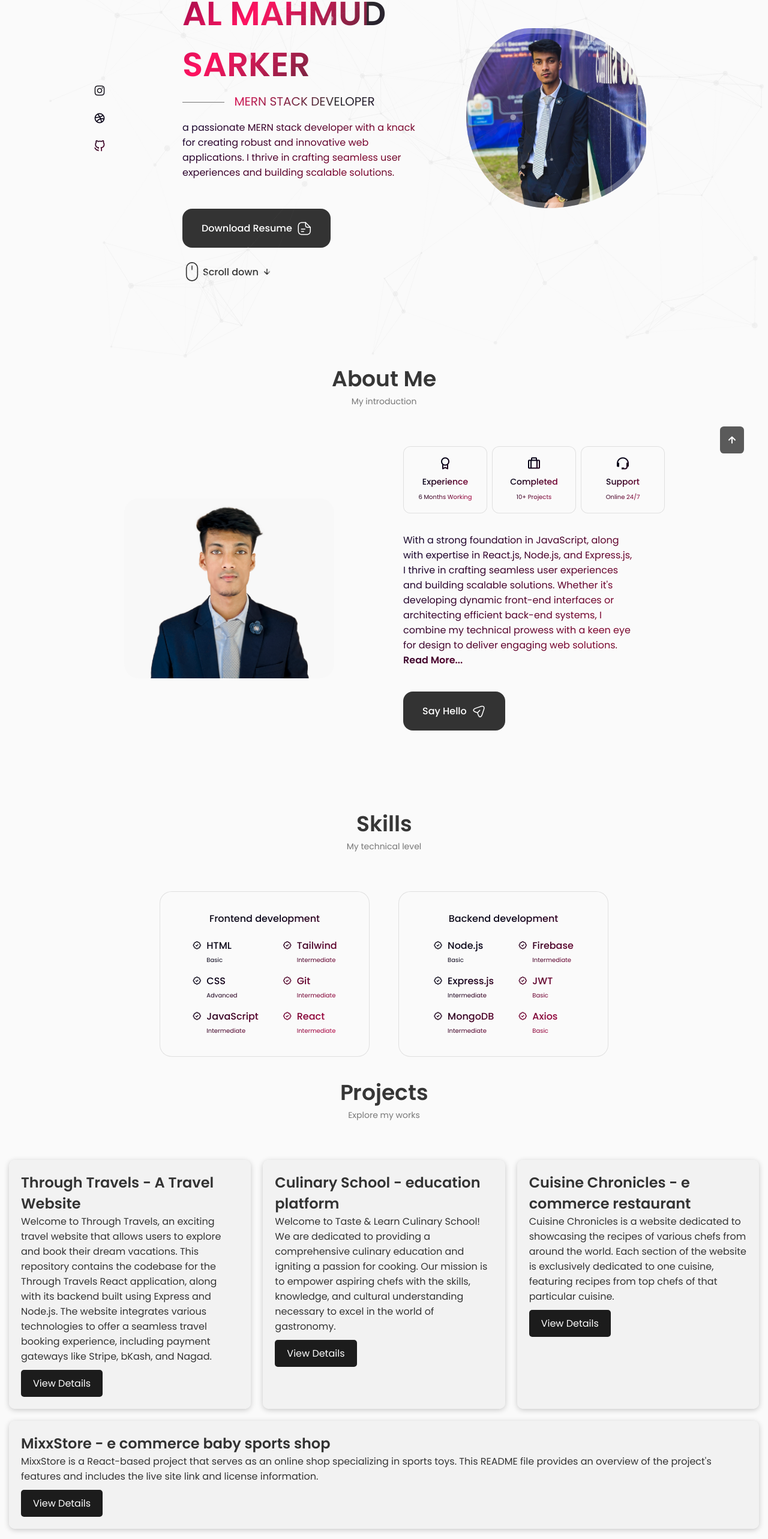
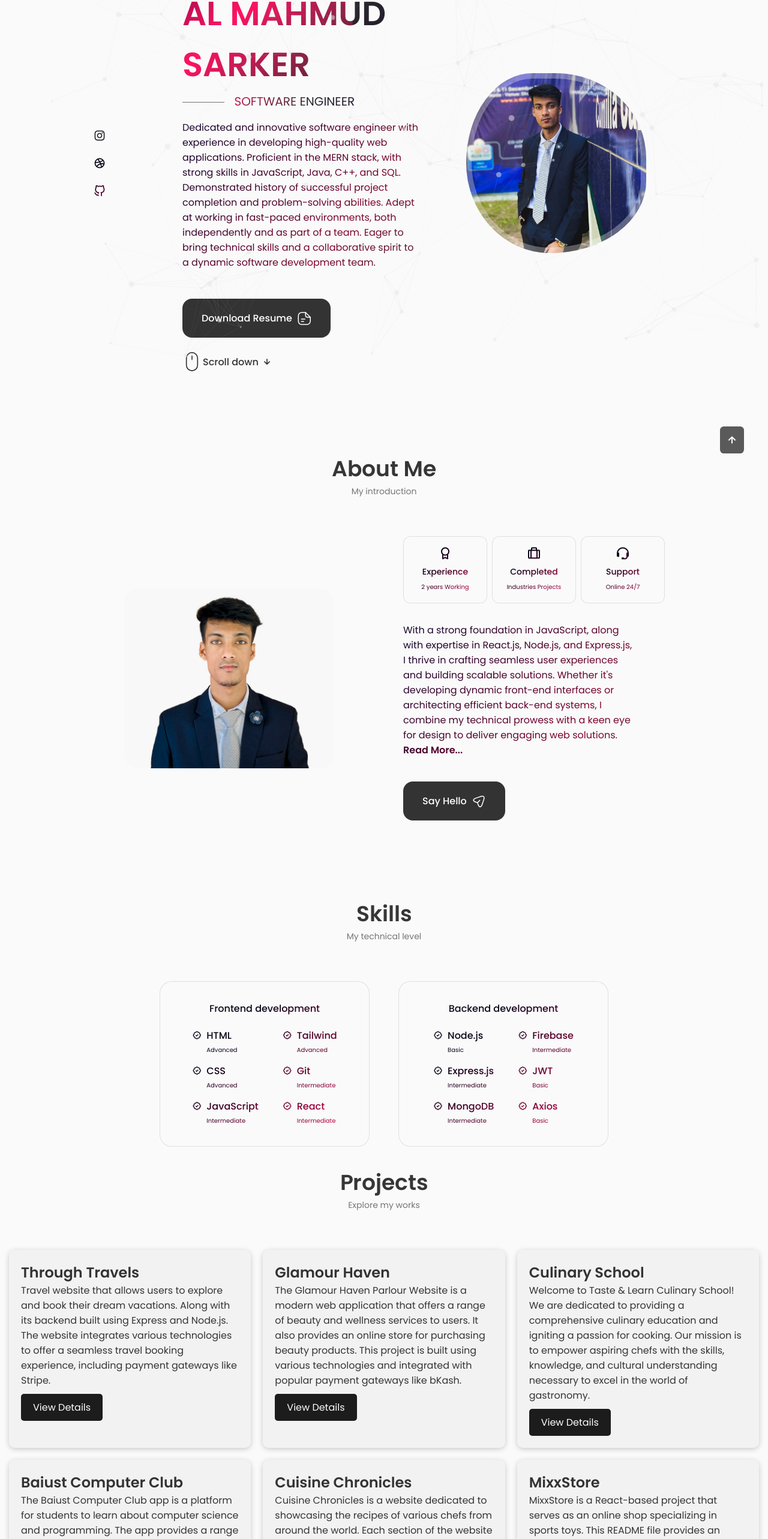
Before and after one commit to almahmudsarker/React-Portfolio, a React (Vite) app: page / in a window 1280 px wide. Shown: the part 204-2770 px from the top of the page at 60% size. Built offline with nearby package versions, Linux system fonts and the light colour scheme.

Commit message:
2024 details updated

```diff
--- a/src/components/About/Info.jsx
+++ b/src/components/About/Info.jsx
@@ -1,4 +1,4 @@
-import React from 'react';
+import React from "react";
 
 const Info = () => {
   return (
@@ -6,12 +6,12 @@ const Info = () => {
       <div className="about__box animate-link">
         <i className="bx bx-award about__icon"></i>
         <h3 className="about__title">Experience</h3>
-          <span className="about__subtitle">6 Months Working</span>
+        <span className="about__subtitle">2 years Working</span>
       </div>
       <div className="about__box animate-link">
         <i className="bx bx-briefcase-alt about__icon"></i>
         <h3 className="about__title">Completed</h3>
-          <span className="about__subtitle">10+ Projects</span>
+        <span className="about__subtitle">Industries Projects</span>
       </div>
       <div className="about__box animate-link">
         <i className="bx bx-support about__icon"></i>
--- a/src/components/Contact/Contact.jsx
+++ b/src/components/Contact/Contact.jsx
@@ -1,21 +1,19 @@
+import emailjs from "@emailjs/browser";
 import React, { useRef } from "react";
-import emailjs from "@emailjs/browser";
 import "./Contact.css";
 const Contact = () => {
-
   const form = useRef();
 
   const sendEmail = (e) => {
     e.preventDefault();
 
-    emailjs
-      .sendForm(
-        "service_cxxw2kf",
-        "template_mqlspvk",
-        form.current,
-        "3hCvHi6zoKDmGvlxs"
-      )
-      e.target.reset();
+    emailjs.sendForm(
+      "service_cxxw2kf",
+      "template_mqlspvk",
+      form.current,
+      "3hCvHi6zoKDmGvlxs"
+    );
+    e.target.reset();
   };
 
   return (
@@ -40,9 +38,7 @@ const Contact = () => {
             <div className="contact__card animate-link">
               <i className="bx bx-mail-send contact__card-icon"></i>
               <h3 className="contact__card-title">Email</h3>
-              <span className="contact__card-data">
-                almahmudsarker@baiust.edu.bd
-              </span>
+              <span className="contact__card-data">almahmuds427@gmail.com</span>
               <a
                 href="mailto:almahmuds427@gmail.com"
                 className="contact__button"
--- a/src/components/Home/Data.jsx
+++ b/src/components/Home/Data.jsx
@@ -1,18 +1,21 @@
-import React from 'react';
-import Resume from "../../assets/Al Mahmud Sarker Resume.pdf";
+import React from "react";
+import Resume from "../../assets/Al Mahmud Sarker CV.pdf";
 const Data = () => {
   return (
     <div className="home__data">
-        <h1 className="home__title animate-charcter">
-          Al Mahmud Sarker
-        </h1>
-        <h3 className="home__subtitle animate-charcter">
-          MERN STACK Developer
-        </h3>
+      <h1 className="home__title animate-charcter">Al Mahmud Sarker</h1>
+      <h3 className="home__subtitle animate-charcter">Software Engineer</h3>
       <p className="home__description animate-charcter2">
-          a passionate MERN stack developer with a knack for creating robust and
+        {/* A passionate Full stack developer with a knack for creating robust and
         innovative web applications. I thrive in crafting seamless user
-          experiences and building scalable solutions.
+        experiences and building scalable solutions. */}
+        Dedicated and innovative software engineer with experience in developing
+        high-quality web applications. Proficient in the MERN stack, with strong
+        skills in JavaScript, Java, C++, and SQL. Demonstrated history of
+        successful project completion and problem-solving abilities. Adept at
+        working in fast-paced environments, both independently and as part of a
+        team. Eager to bring technical skills and a collaborative spirit to a
+        dynamic software development team.
       </p>
 
       <a download="" href={Resume} className="button button--flex">
--- a/src/components/Projects/Projects.jsx
+++ b/src/components/Projects/Projects.jsx
@@ -5,9 +5,9 @@ const Projects = () => {
   const projects = [
     {
       id: 1,
-      title: "Through Travels - A Travel Website",
+      title: "Through Travels",
       description:
-        "Welcome to Through Travels, an exciting travel website that allows users to explore and book their dream vacations. This repository contains the codebase for the Through Travels React application, along with its backend built using Express and Node.js. The website integrates various technologies to offer a seamless travel booking experience, including payment gateways like Stripe, bKash, and Nagad.",
+        "Travel website that allows users to explore and book their dream vacations. Along with its backend built using Express and Node.js. The website integrates various technologies to offer a seamless travel booking experience, including payment gateways like Stripe.",
       features: [
         "Interactive Destination Exploration",
         "Multiple Payment Options",
@@ -38,7 +38,25 @@ const Projects = () => {
     },
     {
       id: 2,
-      title: "Culinary School - education platform",
+      title: "Glamour Haven",
+      description:
+        "The Glamour Haven Parlour Website is a modern web application that offers a range of beauty and wellness services to users. It also provides an online store for purchasing beauty products. This project is built using various technologies and integrated with popular payment gateways like bKash.",
+      features: [
+        "Treatment Services",
+        "Product Purchase",
+        "Payment Gateway Integration",
+        "Database",
+        "Authentication",
+        "Responsive Design",
+      ],
+      liveLink: "https://purlour-app.web.app",
+      snapshots: [
+        "https://camo.githubusercontent.com/6fae59751f715b2fb15abf234b80654732cb4f6998f627a552eb621cc148fdb9/68747470733a2f2f692e6962622e636f2f574739594e71312f696d6167652d323032332d31302d33312d3230313233323939332e706e67",
+      ],
+    },
+    {
+      id: 3,
+      title: "Culinary School",
       description:
         "Welcome to Taste & Learn Culinary School! We are dedicated to providing a comprehensive culinary education and igniting a passion for cooking. Our mission is to empower aspiring chefs with the skills, knowledge, and cultural understanding necessary to excel in the world of gastronomy.",
       features: [
@@ -64,8 +82,37 @@ const Projects = () => {
       ],
     },
     {
-      id: 3,
-      title: "Cuisine Chronicles - e commerce restaurant",
+      id: 4,
+      title: "Baiust Computer Club",
+      description:
+        "The Baiust Computer Club app is a platform for students to learn about computer science and programming. The app provides a range of resources, including tutorials, quizzes, and coding challenges, to help students develop their skills and knowledge in the field of computer science.",
+      features: [
+        "Login and registration for members and admins",
+        "Dashboard for members to view club activities",
+        "Membership management system",
+        "Integration with BAIUST website for event updates",
+      ],
+      liveLink:
+        "https://github.com/almahmudsarker/Baiust-Computer-Club-Desktop-App",
+      snapshots: [
+        "https://camo.githubusercontent.com/2581ffe6fd10ae01fe0b344764dd752d3d074011d395461812f5f144f5044e97/68747470733a2f2f692e6962622e636f2f6235707170435a2f30302e6a7067",
+        "https://camo.githubusercontent.com/aebd38bf783192f3400896646322da01c962fa6839cb66fcb729176654c603a7/68747470733a2f2f692e6962622e636f2f3072684a3067572f312e6a7067",
+        "https://camo.githubusercontent.com/17a7bd072b3d9be0a248cf010431994648491304f191819f42e28cb71255ce3a/68747470733a2f2f692e6962622e636f2f48483542364b732f322e6a7067",
+        "https://camo.githubusercontent.com/faec34be7aeb6a963b8d40bbb2ed3ab62b8d6423f30ba9cf862f7f45ed4e0203/68747470733a2f2f692e6962622e636f2f70774e433843582f332e6a7067",
+        "https://camo.githubusercontent.com/77303d3681e8a91ce3f3b7542fb9f249021f36359bb92ba466c3bd2a654030b9/68747470733a2f2f692e6962622e636f2f5a6474664350772f342e6a7067",
+        "https://camo.githubusercontent.com/a1b51a285213e51064ef9cf9eb0dd0259c959270bbceaaa6dda8c8b8be7f1a9a/68747470733a2f2f692e6962622e636f2f474847584a794e2f352e6a7067",
+        "https://camo.githubusercontent.com/5224ab0ae5182c7759a049e84d9873504e4e7c47036e0313c8ddcfcee0bc3645/68747470733a2f2f692e6962622e636f2f48584d4a7630632f362e6a7067",
+        "https://camo.githubusercontent.com/e80b03ac15bdc2f9321412efbc3c15da86590aa57f18bb162ffc59f397331c42/68747470733a2f2f692e6962622e636f2f7734426634326b2f372e6a7067",
+        "https://camo.githubusercontent.com/3f70dae3f32d6c09bde0070c881d40a1616a972b9b543c7f8c4edbf4c116bcde/68747470733a2f2f692e6962622e636f2f70514e6e4763432f696d6167652e6a7067",
+        "https://camo.githubusercontent.com/f19c4b5a01a299733933b5f37bf67b2282d11302367d79ff5877f66da6510b9b/68747470733a2f2f692e6962622e636f2f6e38304246524b2f30312e6a7067",
+        "https://camo.githubusercontent.com/775dd091cfc36fae4f646e442815e388354e91f52dbac9c9b3f6cf003e010c39/68747470733a2f2f692e6962622e636f2f686658743850332f30322e6a7067",
+        "https://camo.githubusercontent.com/31ccd7b7e8b5430659b5487e83d290591484a025b182249ffaa250efb571736d/68747470733a2f2f692e6962622e636f2f79584d636e79772f30332e6a7067",
+        "https://camo.githubusercontent.com/81043e3737df5189a069829b42db0a3e55fb6575345bb2fc2fc614f8cbbcbe66/68747470733a2f2f692e6962622e636f2f4c5a71333953632f30342e6a7067",
+      ],
+    },
+    {
+      id: 5,
+      title: "Cuisine Chronicles",
       description:
         "Cuisine Chronicles is a website dedicated to showcasing the recipes of various chefs from around the world. Each section of the website is exclusively dedicated to one cuisine, featuring recipes from top chefs of that particular cuisine.",
       features: [
@@ -85,8 +132,8 @@ const Projects = () => {
       ],
     },
     {
-      id: 4,
-      title: "MixxStore - e commerce baby sports shop",
+      id: 6,
+      title: "MixxStore",
       description:
         "MixxStore is a React-based project that serves as an online shop specializing in sports toys. This README file provides an overview of the project's features and includes the live site link and license information.",
       features: [
@@ -105,6 +152,38 @@ const Projects = () => {
         "https://i.ibb.co/Hp4kfHP/7.jpg",
         "https://i.ibb.co/Vv99P5j/8.jpg",
         "https://i.ibb.co/MST003t/9.jpg",
+      ],
+    },
+    {
+      id: 7,
+      title: "Pet Paradise BD",
+      description:
+        "'Pet Paradise BD' is a startup founded by Rahat Amin Shopnil, focusing on providing premium cat foods and accessories to create the ultimate haven for feline friends. This repository contains the source code and assets for the official website.",
+      features: [
+        "Product Catalog",
+        "Browse and search",
+        "Shopping Cart",
+        "Product Reviews",
+      ],
+      liveLink: "https://pet-paradise-bd.vercel.app",
+      snapshots: [
+        // "https://i.ibb.co/F61wyX5/1.jpg",
+      ],
+    },
+    {
+      id: 8,
+      title: "Cinema Rentals",
+      description:
+        "All film and delivery charges for rentals will be the responsibility of the renter. We will most certainly do our best to accommodate any and all of your needs.",
+      features: [
+        "Product Catalog",
+        "Browse and search",
+        "Shopping Cart",
+        "Product Reviews",
+      ],
+      liveLink: "https://cinema-rentals.vercel.app",
+      snapshots: [
+        // "https://i.ibb.co/F61wyX5/1.jpg",
       ],
     },
     // Add more projects here if needed
--- a/src/components/Qualification/Qualification.jsx
+++ b/src/components/Qualification/Qualification.jsx
@@ -1,8 +1,7 @@
-import React, { useState } from 'react';
-import './Qualification.css';
+import React, { useState } from "react";
+import "./Qualification.css";
 const Qualification = () => {
-
-    const [toggleState, setToggleState] = useState(1);
+  const [toggleState, setToggleState] = useState(2);
   const toggleTab = (index) => {
     setToggleState(index);
   };
@@ -61,6 +60,7 @@ const Qualification = () => {
                 : "qualification__content"
             }
           >
+            {/* university */}
             <div className="qualification__data">
               <div>
                 <h3 className="qualification__title">
@@ -71,7 +71,8 @@ const Qualification = () => {
                   Technology - Comilla Cantonment, Comilla
                 </span>
                 <div className="qualification__calendar">
-                    <i className="uil uil-calendar-alt"></i> 2020 - Present
+                  <i className="uil uil-calendar-alt"></i> 2020 - 2024
+                  <i> # </i> CGPA: 3.28 / 4.00
                 </div>
               </div>
 
@@ -80,7 +81,7 @@ const Qualification = () => {
                 <span className="qualification__line"></span>
               </div>
             </div>
-
+            {/* college */}
             <div className="qualification__data">
               <div></div>
 
@@ -98,10 +99,11 @@ const Qualification = () => {
                 </span>
                 <div className="qualification__calendar">
                   <i className="uil uil-calendar-alt"></i> 2017 - 2019
+                  <i> # </i> GPA: 5.00 / 5.00
                 </div>
               </div>
             </div>
-
+            {/* school */}
             <div className="qualification__data">
               <div>
                 <h3 className="qualification__title">
@@ -113,6 +115,7 @@ const Qualification = () => {
                 </span>
                 <div className="qualification__calendar">
                   <i className="uil uil-calendar-alt"></i> 2006 - 2017
+                  <i> # </i> GPA: 4.68 / 5.00
                 </div>
               </div>
 
@@ -130,6 +133,24 @@ const Qualification = () => {
                 : "qualification__content"
             }
           >
+            {/* persist */}
+            <div className="qualification__data">
+              <div></div>
+              <div>
+                <span className="qualification__rounder"></span>
+                <span className="qualification__line"></span>
+              </div>
+              <div>
+                <h3 className="qualification__title">Persists Venture</h3>
+                <span className="qualification__subtitle">
+                  Software Developer Intern - Los Angeles, USA
+                </span>
+                <div className="qualification__calendar">
+                  <i className="uil uil-calendar-alt"></i> Nov 2023 - April 2024
+                </div>
+              </div>
+            </div>
+            {/* applink */}
             <div className="qualification__data">
               <div>
                 <h3 className="qualification__title">
@@ -148,7 +169,7 @@ const Qualification = () => {
                 <span className="qualification__line"></span>
               </div>
             </div>
-
+            {/* bohubrihi */}
             <div className="qualification__data">
               <div></div>
 
@@ -169,7 +190,7 @@ const Qualification = () => {
                 </div>
               </div>
             </div>
-
+            {/* bcc */}
             <div className="qualification__data">
               <div>
                 <h3 className="qualification__title">Baiust Computer Club</h3>
@@ -177,7 +198,7 @@ const Qualification = () => {
                   Joint Secretary - Baiust, Comilla
                 </span>
                 <div className="qualification__calendar">
-                    <i className="uil uil-calendar-alt"></i> 2023 - Present
+                  <i className="uil uil-calendar-alt"></i> 2023 - 2024
                 </div>
               </div>
 
@@ -186,7 +207,7 @@ const Qualification = () => {
                 <span className="qualification__line"></span>
               </div>
             </div>
-
+            {/* research hub */}
             <div className="qualification__data">
               <div></div>
 
@@ -207,6 +228,7 @@ const Qualification = () => {
                 </div>
               </div>
             </div>
+            {/*  */}
           </div>
         </div>
       </div>
--- a/src/components/skills/FrontEnd.jsx
+++ b/src/components/skills/FrontEnd.jsx
@@ -1,4 +1,4 @@
-import React from 'react';
+import React from "react";
 
 const FrontEnd = () => {
   return (
@@ -12,7 +12,7 @@ const FrontEnd = () => {
 
             <div>
               <h3 className="skills__name">HTML</h3>
-                <span className="skills__level">Basic</span>
+              <span className="skills__level">Advanced</span>
             </div>
           </div>
 
@@ -39,7 +39,7 @@ const FrontEnd = () => {
 
             <div>
               <h3 className="skills__name">Tailwind</h3>
-                <span className="skills__level">Intermediate</span>
+              <span className="skills__level">Advanced</span>
             </div>
           </div>
 
```
Also changed, not shown: .eslintrc.cjs, 1 other file (tests, documents, lock files or other folders). Lines whose indentation alone changed are shown as unchanged.
